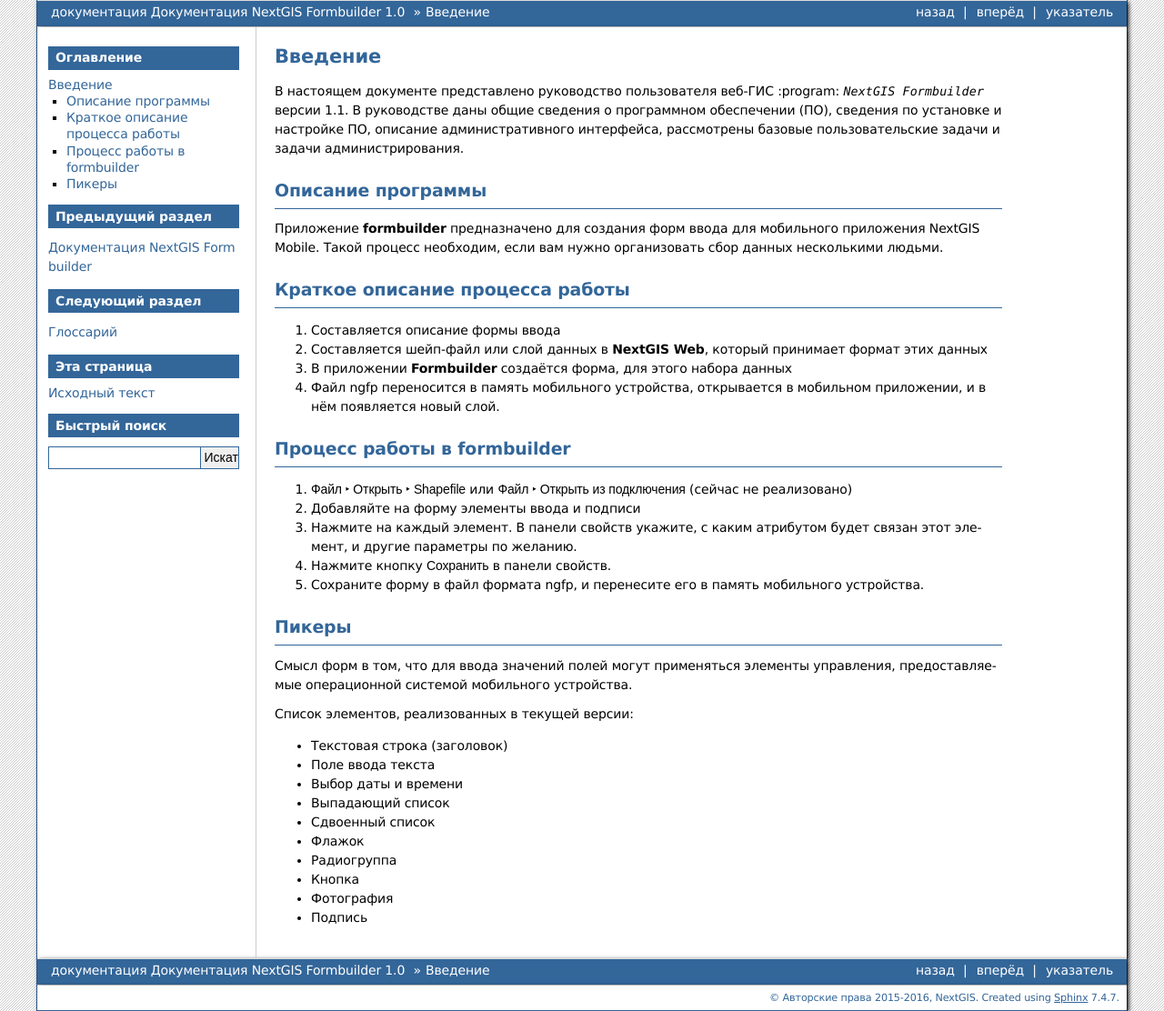
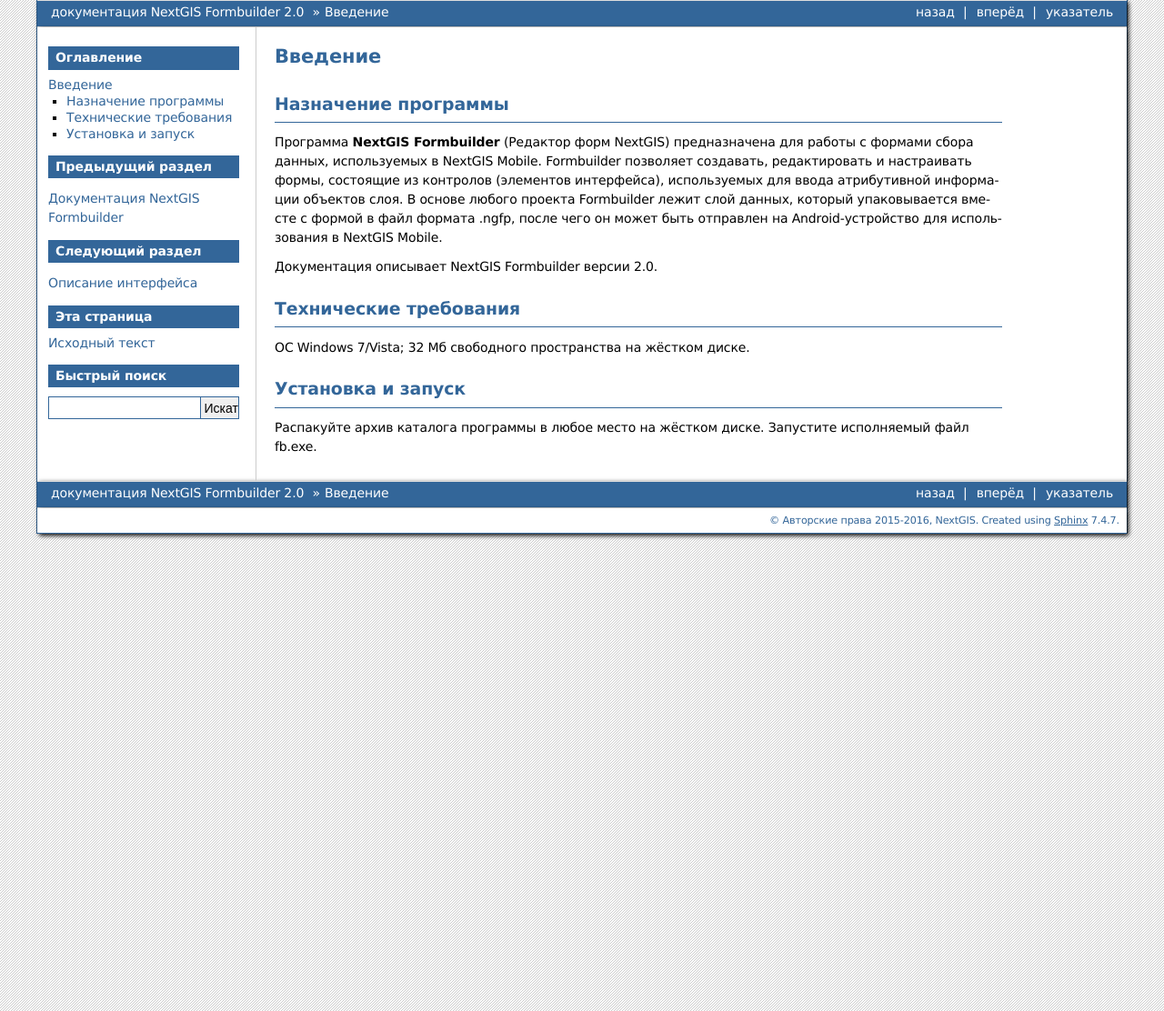
Before and after one commit to nextgis/docs_formbuilder, a Sphinx documentation site: the page built from source/intro.rst, in a window 1280 px wide. Shown: the whole page at 91% size. Built offline with Sphinx 7.4.7, drawn with Linux system fonts in a browser that asks for light colours; formulas are drawn with MathJax 3.

Commit message:
All docs for 2.0

```diff
--- a/source/conf.py
+++ b/source/conf.py
@@ -20,6 +20,7 @@
 # add these directories to sys.path here. If the directory is relative to the
 # documentation root, use os.path.abspath to make it absolute, like shown here.
 #sys.path.insert(0, os.path.abspath('.'))
+sys.path.append(os.path.abspath('sphinxext'))
 
 # -- General configuration ------------------------------------------------
 
@@ -31,7 +32,6 @@
 # ones.
 extensions = [
     'sphinx.ext.autodoc',
-    'sphinx.ext.doctest',
     'sphinx.ext.todo',
     'sphinx.ext.pngmath',
     'sphinx.ext.ifconfig',
@@ -53,18 +53,18 @@
 master_doc = 'index'
 
 # General information about the project.
-project = u'Документация NextGIS Formbuilder'
+project = u'NextGIS Formbuilder'
 copyright = u'2015-2016, NextGIS'
-author = u'Артём Светлов'
+author = u'Михаил Гусев'
 
 # The version info for the project you're documenting, acts as replacement for
 # |version| and |release|, also used in various other places throughout the
 # built documents.
 #
 # The short X.Y version.
-version = '1.1'
+version = '2.0'
 # The full version, including alpha/beta/rc tags.
-release = '1.0'
+release = '2.0'
 
 # The language for content autogenerated by Sphinx. Refer to documentation
 # for a list of supported languages.
@@ -243,7 +243,7 @@
 #  author, documentclass [howto, manual, or own class]).
 latex_documents = [
   (master_doc, 'NextGISFormbuilder.tex', u'Документация NextGIS Formbuilder',
-   u'Артём Светлов', 'manual', 'true'),
+   u'Михаил Гусев', 'manual', 'true'),
 ]
 
 # The name of an image file (relative to this directory) to place at the top of
@@ -372,3 +372,7 @@
 
 # If false, no index is generated.
 #epub_use_index = True
+
+
+# Example configuration for intersphinx: refer to the Python standard library.
+intersphinx_mapping = {'https://docs.python.org/': None}
--- a/source/intro.rst
+++ b/source/intro.rst
@@ -1,68 +1,29 @@
-.. sectionauthor:: Артём Светлов <artem.svetlov@nextgis.ru>
+.. sectionauthor:: Михаил Гусев <mikhail.gusev@nextgis.ru>
 
-.. _ng_formbuilder_intro:
+.. _ngfb_intro:
 
 Введение
 ========
 
+.. _ngfb_purpose:
 
-В настоящем документе представлено руководство пользователя веб-ГИС :program:
-`NextGIS Formbuilder` версии |version|. В руководстве даны общие сведения о
-программном обеспечении (ПО), сведения по установке и настройке ПО,
-описание административного интерфейса, рассмотрены базовые пользовательские задачи
-и задачи администрирования.
+Назначение программы
+--------------------
 
-.. only:: latex
+Программа **NextGIS Formbuilder** (Редактор форм NextGIS) предназначена для работы с формами сбора данных, используемых в NextGIS Mobile. Formbuilder позволяет создавать, редактировать и настраивать формы, состоящие из контролов (элементов интерфейса), используемых для ввода атрибутивной информации объектов слоя. В основе любого проекта Formbuilder лежит слой данных, который упаковывается вместе с формой в файл формата .ngfp, после чего он может быть отправлен на Android-устройство для использования в NextGIS Mobile.
 
-   Данная документация распространяется по лицензии Creative Commons
-   **"Attribution-NoDerivs" ("Атрибуция — Без производных произведений") СC BY-ND**
+Документация описывает NextGIS Formbuilder версии 2.0.
 
-   .. image:: _static/cc_by.png
+.. _ngfb_launch_conditions:
 
+Технические требования
+----------------------
 
-Описание программы
--------------------
+ОС Windows 7/Vista; 32 Мб свободного пространства на жёстком диске.
 
-Приложение :program:`formbuilder` предназначено для создания форм ввода для
-мобильного приложения NextGIS Mobile.
-Такой процесс необходим, если вам нужно организовать сбор данных несколькими людьми.
+.. _ngfb_run:
 
-Краткое описание процесса работы
---------------------------------------
+Установка и запуск
+------------------
 
-1. Составляется описание формы ввода
-2. Составляется шейп-файл или слой данных в :program:`NextGIS Web`, который принимает
-   формат этих данных
-3. В приложении :program:`Formbuilder` создаётся форма, для этого набора данных
-4. Файл ngfp переносится в память мобильного устройства, открывается в мобильном приложении, и в нём появляется новый слой.
-
-Процесс работы в formbuilder
----------------------------------------------------------
-
-1. :menuselection:`Файл --> Открыть --> Shapefile` или :menuselection:`Файл -->
-   Открыть из подключения` (сейчас не реализовано)
-2. Добавляйте на форму элементы ввода и подписи
-3. Нажмите на каждый элемент. В панели свойств укажите, с каким атрибутом будет связан
-   этот элемент, и другие параметры по желанию.
-4. Нажмите кнопку :guilabel:`Сохранить` в панели свойств.
-5. Сохраните форму в файл формата ngfp, и перенесите его в память мобильного устройства.
-
-
-Пикеры
----------------------------------------------------------
-
-Смысл форм в том, что для ввода значений полей могут применяться элементы управления,
-предоставляемые операционной системой мобильного устройства.
-
-Список элементов, реализованных в текущей версии:
-
-* Текстовая строка (заголовок)
-* Поле ввода текста
-* Выбор даты и времени
-* Выпадающий список
-* Сдвоенный список
-* Флажок
-* Радиогруппа
-* Кнопка
-* Фотография
-* Подпись
+Распакуйте архив каталога программы в любое место на жёстком диске. Запустите исполняемый файл fb.exe.
```
Also changed, not shown: source/controls.rst (added, +144 -0 lines), source/features.rst (added, +103 -0 lines), source/gui.rst (added, +60 -0 lines), source/toc.rst (+6 -2 lines), source/workflow.rst (added, +16 -0 lines), source/_static/ngfb_fields_dialog.png (added), source/_static/ngfb_gui.png (added).
